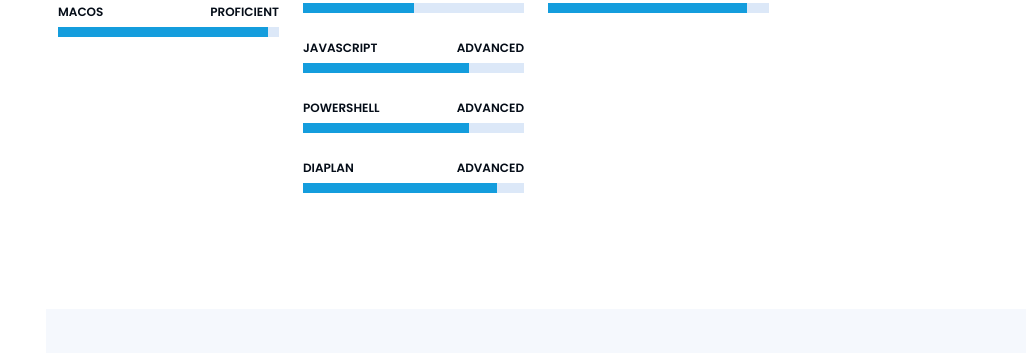
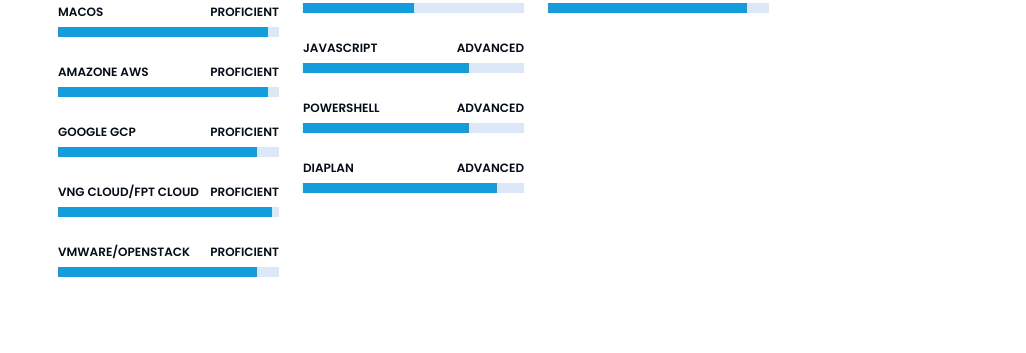
Before and after one commit to lebinhphuong-tech/lebinhphuong-tech.github.io, a plain HTML site: page index.html in a window 1280 px wide. Shown: the part 1820-2173 px from the top of the page, without its empty margins (254-1280 px from the left). Drawn offline with nearby package versions, Linux system fonts and the light colour scheme.

Commit message:
update code

```diff
--- a/index.html
+++ b/index.html
@@ -167,6 +167,34 @@
                 <span class="skill">macOS<i class="val">Proficient</i></span>
                 <div class="progress-bar-wrap">
                   <div class="progress-bar" role="progressbar" aria-valuenow="95" aria-valuemin="0" aria-valuemax="100"></div>
+                </div>
+              </div>
+
+              <div class="progress">
+                <span class="skill">Amazone AWS<i class="val">Proficient</i></span>
+                <div class="progress-bar-wrap">
+                  <div class="progress-bar" role="progressbar" aria-valuenow="95" aria-valuemin="0" aria-valuemax="100"></div>
+                </div>
+              </div>
+
+              <div class="progress">
+                <span class="skill">Google GCP<i class="val">Proficient</i></span>
+                <div class="progress-bar-wrap">
+                  <div class="progress-bar" role="progressbar" aria-valuenow="90" aria-valuemin="0" aria-valuemax="100"></div>
+                </div>
+              </div>
+
+              <div class="progress">
+                <span class="skill">VNG Cloud/FPT Cloud<i class="val">Proficient</i></span>
+                <div class="progress-bar-wrap">
+                  <div class="progress-bar" role="progressbar" aria-valuenow="97" aria-valuemin="0" aria-valuemax="100"></div>
+                </div>
+              </div>
+
+              <div class="progress">
+                <span class="skill">VMWare/OpenStack<i class="val">Proficient</i></span>
+                <div class="progress-bar-wrap">
+                  <div class="progress-bar" role="progressbar" aria-valuenow="90" aria-valuemin="0" aria-valuemax="100"></div>
                 </div>
               </div>
 
```
